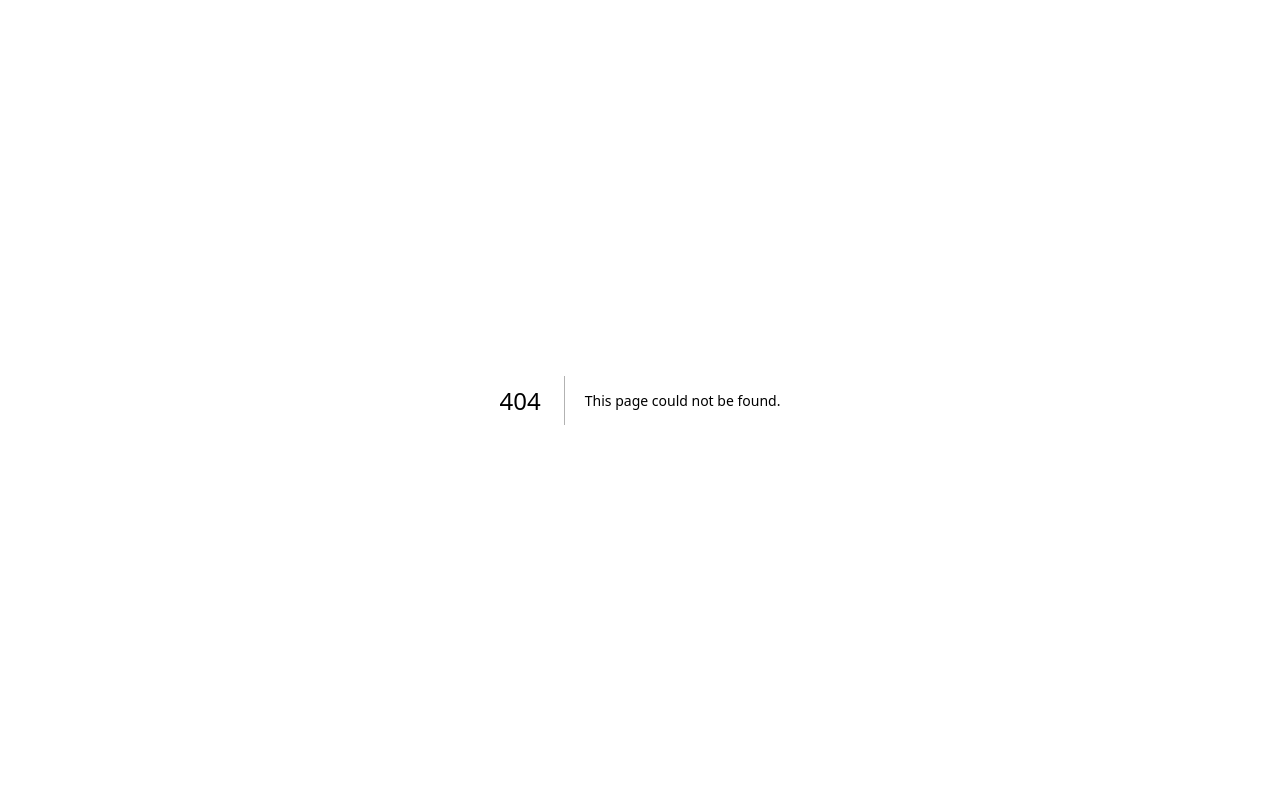
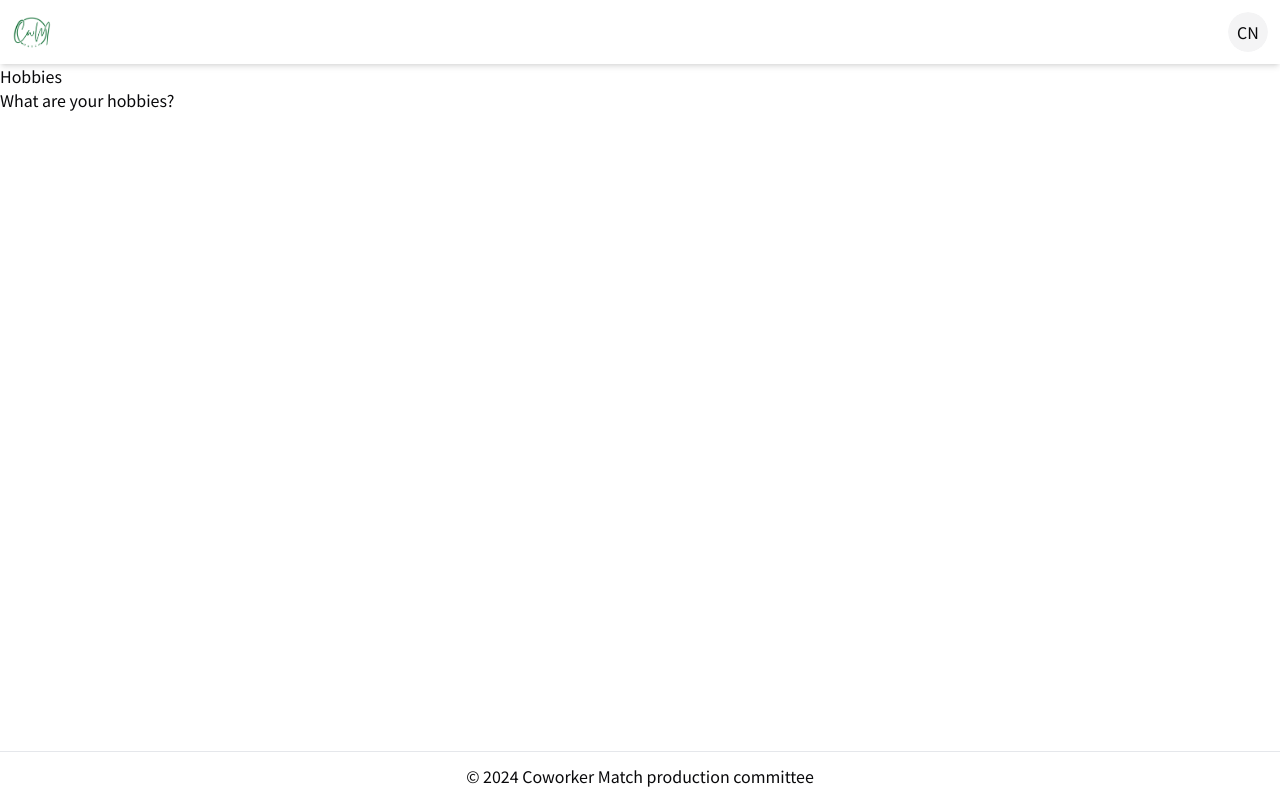
Before and after one commit to toshiki-git/coworker-match-web, a Next.js app: page /mypage/hobbies in a window 1280 px wide. Before the commit this address had no page. Built offline with nearby package versions, Linux system fonts and the light colour scheme; no server answers.

Commit message:
feat: create UserHobbies page templete

```diff
--- /dev/null
+++ b/src/pages/mypage/hobbies/index.tsx
@@ -0,0 +1,15 @@
+import { HobbiesPage } from '@/routes/Mypage/Hobbies';
+import Head from 'next/head';
+
+function Page() {
+  return (
+    <div>
+      <Head>
+        <title>Hobbies</title>
+      </Head>
+      <HobbiesPage />
+    </div>
+  );
+}
+
+export default Page;
--- /dev/null
+++ b/src/routes/Mypage/Hobbies/Hobbies.tsx
@@ -0,0 +1,10 @@
+import { Layout } from '@/layouts';
+
+export function HobbiesPage() {
+  return (
+    <Layout>
+      <h1>Hobbies</h1>
+      <p>What are your hobbies?</p>
+    </Layout>
+  );
+}
--- /dev/null
+++ b/src/routes/Mypage/Hobbies/index.ts
@@ -0,0 +1 @@
+export * from './Hobbies';
```
